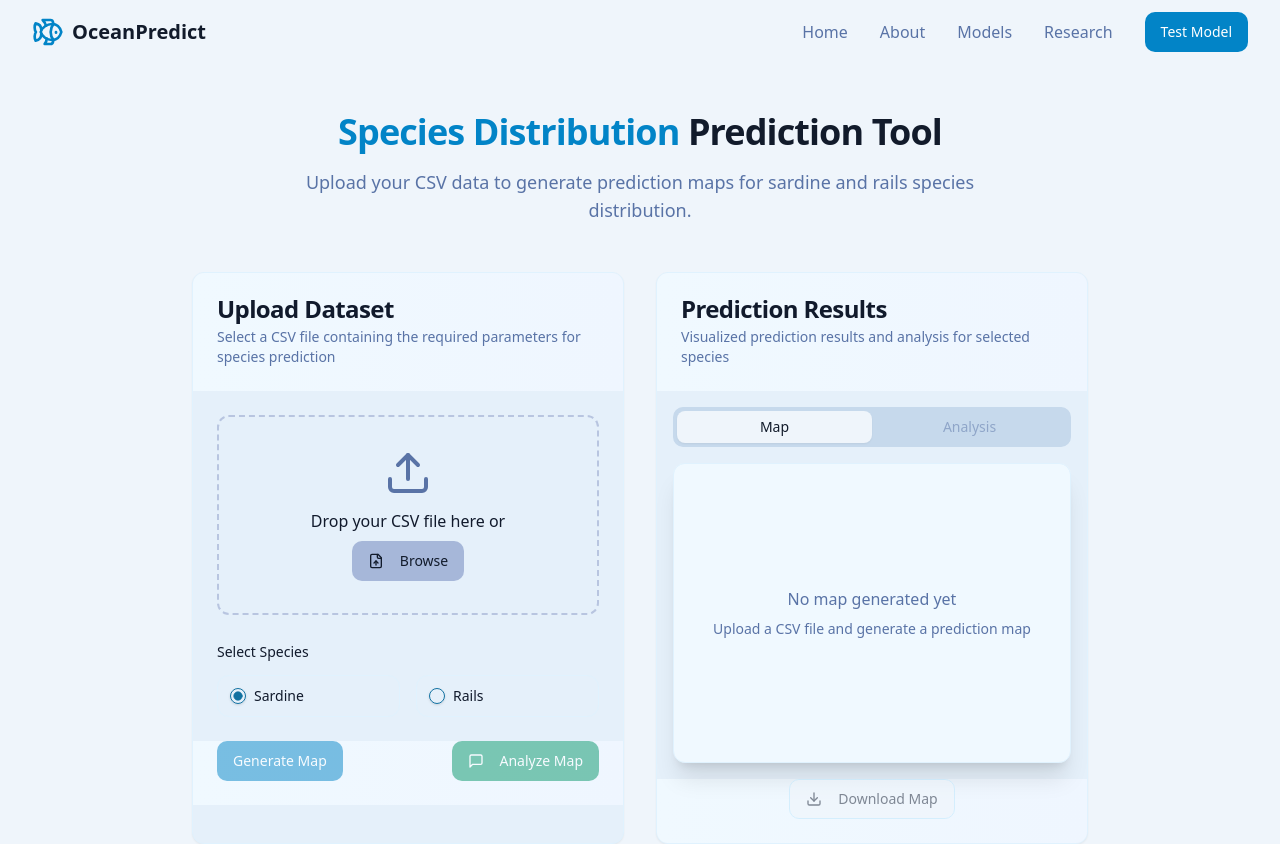
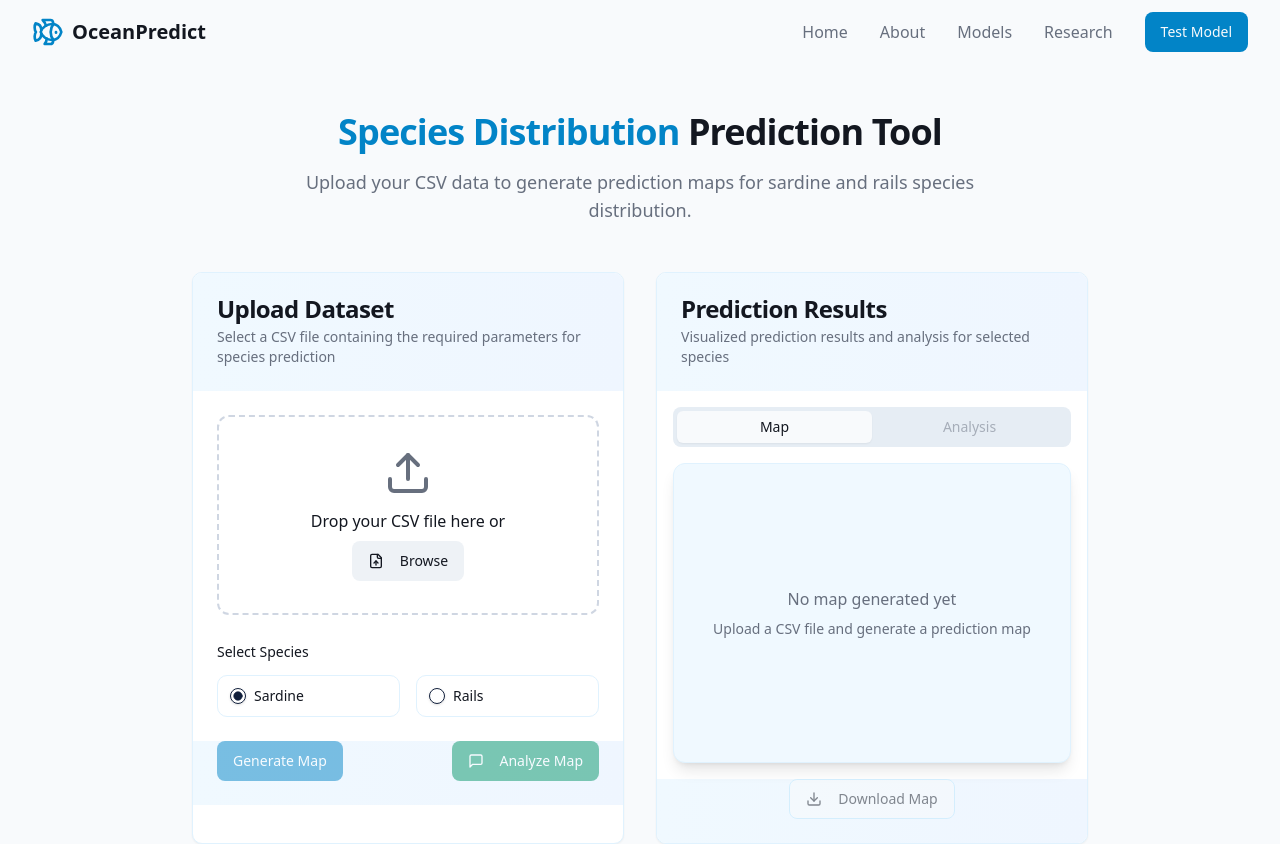
Before and after one commit to adamkalmou/frontend, a React (Vite) app: page /predict in a window 1280 px wide. Shown: the top 844 px of the page. Built offline with nearby package versions, Linux system fonts and the light colour scheme.

Commit message:
Update index.css

```diff
--- a/src/index.css
+++ b/src/index.css
@@ -4,50 +4,83 @@
 
 @layer base {
   :root {
-    --background: 210 60% 96%; /* Light Ocean Mist */
-    --foreground: 220 40% 12%; /* Deep Sea Blue */
+    --background: 210 40% 98%;
+    --foreground: 220 25% 10%;
 
-    --card: 210 70% 94%; /* Soft Aqua */
-    --card-foreground: 220 45% 12%;
+    --card: 0 0% 100%;
+    --card-foreground: 220 25% 10%;
 
-    --primary: 200 80% 35%; /* Vibrant Sea Green */
-    --primary-foreground: 0 0% 100%;
+    --popover: 0 0% 100%;
+    --popover-foreground: 220 25% 10%;
 
-    --secondary: 220 40% 75%; /* Soft Ocean Blue */
-    --secondary-foreground: 220 40% 12%;
+    --primary: 220 55% 15%;
+    --primary-foreground: 210 40% 98%;
 
-    --accent: 195 85% 45%; /* Deep Aqua Glow */
-    --accent-foreground: 0 0% 100%;
+    --secondary: 210 30% 95%;
+    --secondary-foreground: 220 25% 10%;
 
-    --muted: 210 50% 85%;
-    --muted-foreground: 220 30% 50%;
+    --muted: 210 40% 93%;
+    --muted-foreground: 220, 10%, 45%;
 
-    --border: 220 40% 80%;
-    --ring: 195 85% 45%;
-    --radius: 0.75rem;
+    --accent: 210 40% 90%;
+    --accent-foreground: 220 55% 15%;
+
+    --destructive: 0 80% 55%;
+    --destructive-foreground: 210 40% 98%;
+
+    --border: 220 25% 85%;
+    --input: 220 25% 85%;
+    --ring: 220 55% 15%;
+
+    --radius: 0.625rem;
+
+    --sidebar-background: 0 0% 98%;
+    --sidebar-foreground: 240 5.3% 26.1%;
+    --sidebar-primary: 240 5.9% 10%;
+    --sidebar-primary-foreground: 0 0% 98%;
+    --sidebar-accent: 240 4.8% 95.9%;
+    --sidebar-accent-foreground: 240 5.9% 10%;
+    --sidebar-border: 220 13% 91%;
+    --sidebar-ring: 217.2 91.2% 59.8%;
   }
 
   .dark {
-    --background: 220 50% 15%; /* Midnight Ocean */
-    --foreground: 210 60% 90%; /* Moonlit Aqua */
+    --background: 222 47% 11%;
+    --foreground: 210 40% 98%;
 
-    --card: 220 50% 20%;
-    --card-foreground: 210 60% 90%;
+    --card: 222 47% 15%;
+    --card-foreground: 210 40% 98%;
 
-    --primary: 195 100% 40%; /* Glowing Deep Blue */
-    --primary-foreground: 0 0% 100%;
+    --popover: 222 47% 15%;
+    --popover-foreground: 210 40% 98%;
 
-    --secondary: 220 40% 30%;
-    --secondary-foreground: 210 60% 90%;
+    --primary: 199 89% 48%;
+    --primary-foreground: 210 40% 98%;
 
-    --accent: 195 85% 35%;
-    --accent-foreground: 210 60% 90%;
+    --secondary: 217 33% 20%;
+    --secondary-foreground: 210 40% 98%;
 
-    --muted: 220 40% 25%;
-    --muted-foreground: 210 60% 80%;
+    --muted: 217 33% 20%;
+    --muted-foreground: 210 40% 80%;
 
-    --border: 220 40% 35%;
-    --ring: 195 85% 40%;
+    --accent: 217 33% 25%;
+    --accent-foreground: 210 40% 98%;
+
+    --destructive: 0 62.8% 40%;
+    --destructive-foreground: 210 40% 98%;
+
+    --border: 217 33% 25%;
+    --input: 217 33% 25%;
+    --ring: 199 89% 48%;
+
+    --sidebar-background: 222 47% 11%;
+    --sidebar-foreground: 210 40% 98%;
+    --sidebar-primary: 199 89% 48%;
+    --sidebar-primary-foreground: 222 47% 11%;
+    --sidebar-accent: 217 33% 20%;
+    --sidebar-accent-foreground: 210 40% 98%;
+    --sidebar-border: 217 33% 25%;
+    --sidebar-ring: 199 89% 48%;
   }
 }
 
@@ -64,32 +97,25 @@
 
 @layer components {
   .glassmorphism {
-    @apply bg-white/50 dark:bg-gray-800/60 backdrop-blur-xl border border-white/25 dark:border-gray-700/25 shadow-lg;
+    @apply bg-white/70 dark:bg-gray-900/70 backdrop-blur-md border border-white/20 dark:border-gray-800/20;
   }
 
   .animated-gradient-button {
-    @apply relative inline-flex items-center justify-center px-6 py-3 overflow-hidden font-medium transition-all bg-gradient-to-r from-primary to-accent text-primary-foreground rounded-md;
-    @apply hover:scale-[1.05] active:scale-[0.98] transition-transform duration-200 shadow-md;
+    @apply relative inline-flex items-center justify-center px-6 py-3 overflow-hidden font-medium transition-all bg-primary text-primary-foreground rounded-md;
+    @apply hover:scale-[1.02] active:scale-[0.98] transition-transform duration-200;
   }
 
   .file-drop-area {
     @apply border-2 border-dashed rounded-xl p-8 transition-all duration-300 flex flex-col items-center justify-center text-center;
-    @apply hover:border-accent/80 hover:bg-accent/5;
+    @apply hover:border-primary/80 hover:bg-primary/5;
   }
 
   .image-container {
-    @apply relative overflow-hidden rounded-xl shadow-xl transition-all duration-300;
-    @apply hover:shadow-2xl;
+    @apply relative overflow-hidden rounded-xl shadow-lg transition-all duration-300;
+    @apply hover:shadow-xl;
   }
 
-  .wave-animation {
-    background: linear-gradient(120deg, var(--primary), var(--accent));
-    @apply bg-no-repeat bg-cover w-full h-16;
-    animation: wave-motion 4s infinite linear;
-  }
-
-  @keyframes wave-motion {
-    0% { background-position: 0% 50%; }
-    100% { background-position: 100% 50%; }
+  .dark-toggle {
+    @apply rounded-full p-2 hover:bg-accent transition-colors;
   }
 }
```
